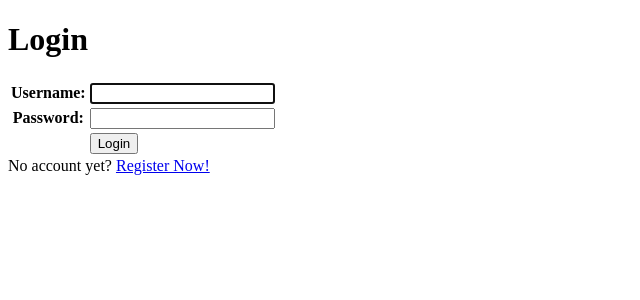
After one commit to FadhilDaffa48/pulga-10-store, a Django app: page /login/ in a window 1280 px wide. The commit adds this page. Shown: the top 300 px of the page, without its empty margins (0-640 px from the left). Run offline with Django 5.2, Linux system fonts and the light colour scheme.

Commit message:
Tugas 4 done

```diff
--- a/main/templates/details.html
+++ b/main/templates/details.html
@@ -4,8 +4,10 @@
     <img src="{{ product.thumbnail }}" alt="{{ product_detail.name }}" width="300">
     <h1>{{ product.name }} </h1>
 
-    <h1><b>{{ product.category }}|
+    <h2><b>{{ product.category }} {% if product.is_hot %} |
+        HOT{% endif %} | {{ product.user.username }} | SOLD: {{ product.sold }}</b></h2>
 
     <p> {{ product.description }} </p>
+    <a href="{% url 'main:buy' product.id %}"><button>Buy Product</button></a>
     <a href="{% url 'main:display' %}"><button>Go Back</button></a>
 {% endblock content %}
--- /dev/null
+++ b/main/templates/login.html
@@ -0,0 +1,34 @@
+{% extends 'base.html' %}
+
+{% block meta %}
+<title>Login</title>
+{% endblock meta %}
+
+{% block content %}
+    <div class = "login">
+    <h1>Login</h1>
+
+    <form method="POST" action="">
+        {% csrf_token %}
+        <table>
+        {{ form.as_table }}
+        <tr>
+            <td></td>
+            <td><input class= "login_btn" type="submit" name="submit" value="Login" /></td>
+        </tr>
+        </table>
+    </form>
+
+    {% if messages %}
+        <ul>
+            {% for message in messages %}
+            <li>{{ message }}</li>
+            {% endfor %}
+        </ul>
+    {% endif %}
+
+    No account yet?
+    <td><a href = "{% url 'main:register' %}">Register Now!</a></td>
+
+    </div>
+{% endblock content %}
--- a/main/urls.py
+++ b/main/urls.py
@@ -6,6 +6,10 @@ app_name = "main"
 urlpatterns = [
     path('', views.display, name='display'),
     path('product/<uuid:id>/', views.product_detail, name='product_detail'),
+    path('product/buy/<uuid:id>/', views.buy_product, name='buy'),
+    path('login/', views.login_user, name='login'),
+    path('logout/', views.logout_user, name='logout'),
+    path('register/', views.register, name='register'),
     path('add/', views.add_product, name='add_product'),
     path('show_xml/', views.show_xml, name='show_xml'),
     path('show_json/', views.show_json, name='show_json'),
--- a/main/views.py
+++ b/main/views.py
@@ -1,8 +1,46 @@
+import datetime
 from django.shortcuts import render, redirect, get_object_or_404
 from main import models
 from main import forms
-from django.http import HttpResponse
+from django.urls import reverse
+from django.http import HttpResponse, HttpResponseRedirect
 from django.core import serializers
+from django.contrib.auth.forms import UserCreationForm, AuthenticationForm
+from django.contrib import messages
+from django.contrib.auth import authenticate, login, logout
+from django.contrib.auth.decorators import login_required
+
+
+def logout_user(request):
+    logout(request)
+    response = HttpResponseRedirect(reverse("main:login"))
+    response.delete_cookie('last_login')
+    return response
+
+def login_user(request):
+    form = AuthenticationForm()
+    if request.method == "POST":
+        form = AuthenticationForm(request, data=request.POST)
+        if form.is_valid():
+            user = form.get_user()
+            login(request, user)
+            response = HttpResponseRedirect(reverse("main:display"))
+            response.set_cookie('last_login', str(datetime.datetime.now()))
+            return response
+        else:
+            messages.error(request, 'Please fill out the form correctly.')
+    return render(request, 'login.html', {'form': form})
+
+def register(request):
+    form = UserCreationForm()
+    if request.method == "POST":
+        form = UserCreationForm(request.POST)
+        if form.is_valid():
+            form.save()
+            messages.success(request, 'Account successfully created!')
+            return redirect('main:login')
+
+    return render(request, 'register.html', {'form': form})
 
 def show_xml(request):
     products = models.Product.objects.all()
@@ -27,11 +65,19 @@ def json_by_id(request, id):
 def add_product(request):
     formz = forms.ProductForm(request.POST or None)
     if request.method == "POST" and formz.is_valid():
-            formz.save()
+            new_product = formz.save(commit= False)
+            new_product.user = request.user
+            new_product.save()
             return redirect('main:display')
 
     return render(request, "upload.html", {'form': formz})
 
+def buy_product(request, id):
+    product = get_object_or_404(models.Product, pk=id)
+    product.incr_sold()
+    return redirect('main:product_detail', id=id)
+
+@login_required(login_url='/login')
 def product_detail(request, id):
     product_details = get_object_or_404(models.Product, pk=id)
 
@@ -39,9 +85,14 @@ def product_detail(request, id):
         'product': product_details
     })
 
-# Create your views here.
+@login_required(login_url='/login')
 def display(request):
-    formz = models.Product.objects.all()
+    filter = request.GET.get("filter", "all")
+
+    if filter == "all":
+        formz = models.Product.objects.all()
+    else:
+        formz = models.Product.objects.filter(user = request.user)
 
     return render(request, 'main.html', {
         'name': 'Pulga 10 Store',
@@ -49,4 +100,6 @@ def display(request):
         'npm' : '2406438271',
         'products': formz,
         'categories': dict(models.Product.choices).values(),
+        'account' : request.user.username,
+        'last_login': request.COOKIES.get('last_login', 'Never'),
         })
```
Also changed, not shown: main/models.py (+11 -0 lines), main/templates/main.html (+14 -0 lines), main/templates/register.html (added, +31 -0 lines), README.md, main/migrations/0012_product_user_alter_product_category.py (added), main/migrations/0013_product_sold_alter_product_category.py (added), main/migrations/0014_alter_product_category.py (added), main/migrations/0015_alter_product_category.py (added).
